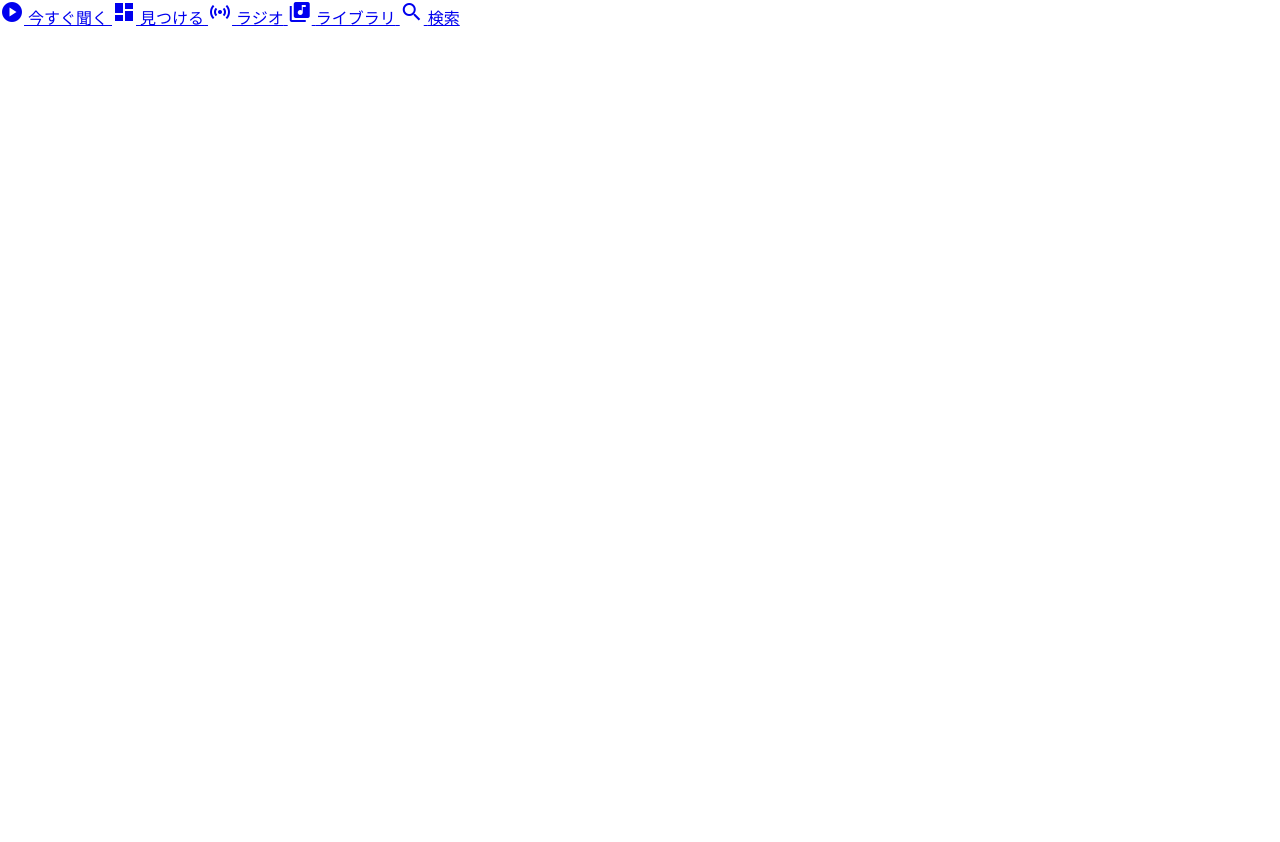
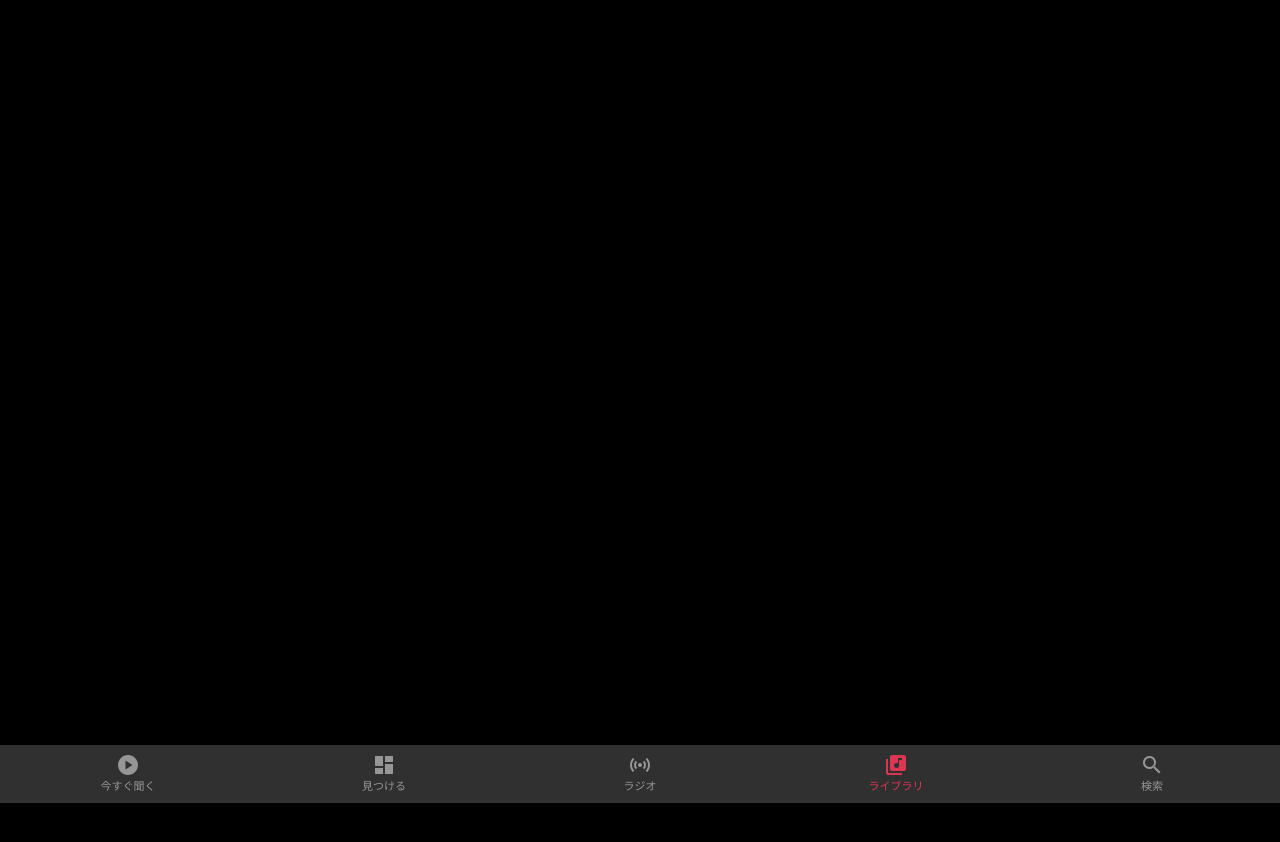
Before and after one commit to Kazuki-0528/Music_Bottom_Nav, a plain HTML site: page index.html in a window 1280 px wide. Shown: the top 842 px of the page. Before the commit the page ends 800 px from the top, so only its background shows below. Drawn offline with nearby package versions, Linux system fonts and the light colour scheme.

Commit message:
[add]完成

```diff
--- a/index.html
+++ b/index.html
@@ -21,7 +21,7 @@
       <i class="material-icons">sensors</i>
       <span class="link__text">ラジオ</span>
     </a>
-    <a href="#" class="link__nav">
+    <a href="#" class="link__nav link__nav--active">
       <i class="material-icons">library_music</i>
       <span class="link__text">ライブラリ</span>
     </a>
--- a/style.css
+++ b/style.css
@@ -1,3 +1,33 @@
 body {
   margin: 0;
+  height: 1500px;
+  background-color: black;
 }
+nav {
+  position: fixed;
+  bottom: 0;
+  width: 100%;
+  height: 55px;
+  display: flex;
+  box-shadow: 0px 3px 0px rgba(255, 253, 253, 0.2);
+  background-color: rgb(48, 48, 48);
+  overflow-x: auto;
+}
+.link__nav {
+  display: flex;
+  flex-direction: column;
+  text-decoration: none;
+  color: rgb(150, 150, 150);
+  text-align: center;
+  justify-content: center;
+  min-width: 50px;
+  flex: 1;
+  font-size: 11px;
+  transition: background-color 0.2s ease-in-out;
+}
+.link__nav:hover {
+  background-color: rgb(69, 69, 69);
+}
+.link__nav--active {
+  color: rgb(220, 55, 82);
+}
```
